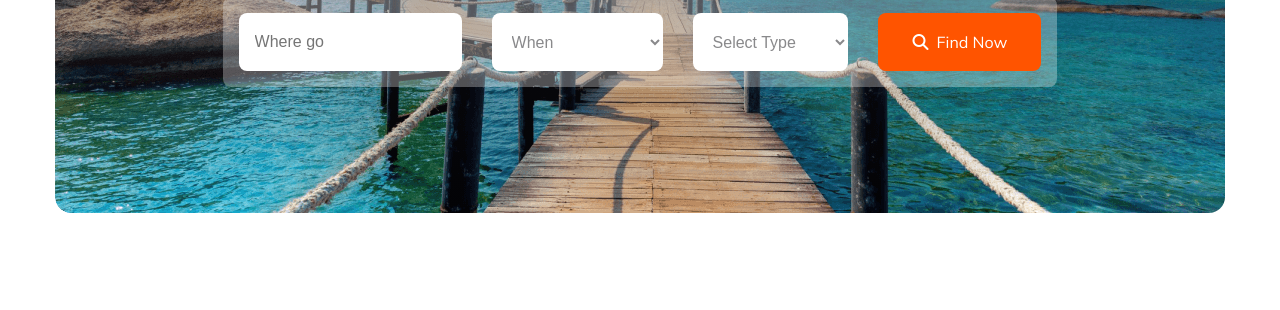
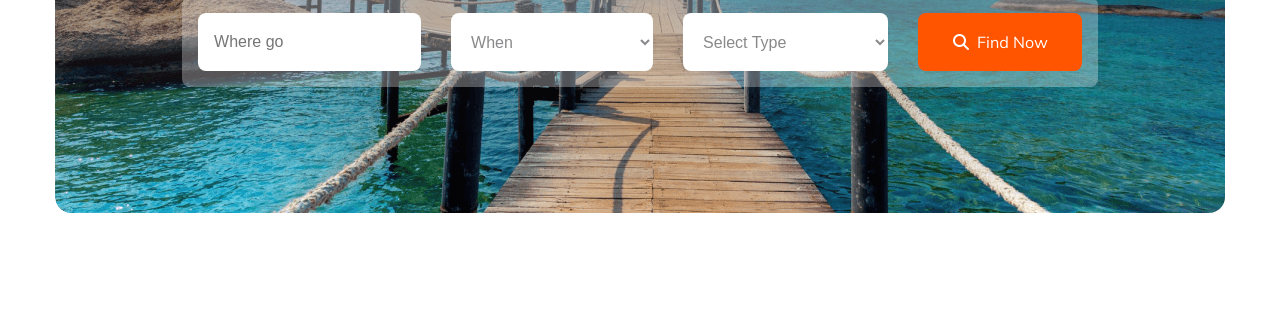
Before and after one commit to mdujjal67/B9A2-Comfy-Travel, a plain HTML site: page index.html in a window 1280 px wide. Shown: the part 413-723 px from the top of the page. Drawn offline with Linux system fonts and the light colour scheme; files whose address does not match are found by name.

Commit message:
complete the overall tasks

```diff
--- a/styles/style.css
+++ b/styles/style.css
@@ -140,11 +140,11 @@ input[type="text"]{
     padding: 16px 0 16px 16px;
 }
 #When{
-    padding: 16px 74px 16px 16px;
+    padding: 16px 105px 16px 16px;
     margin-left: 30px;
 }
 #Type{
-    padding: 16px 35px 16px 16px;
+    padding: 16px 85px 16px 16px;
     margin-left: 30px;
 }
 .banner-form{
```
